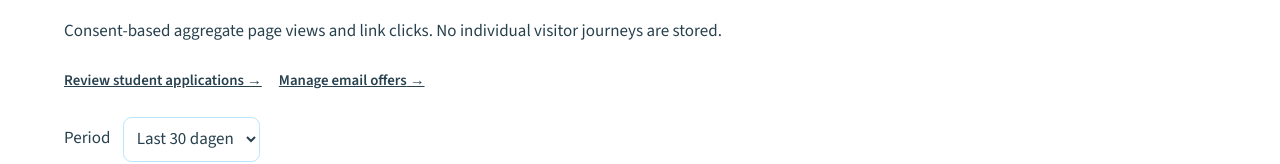
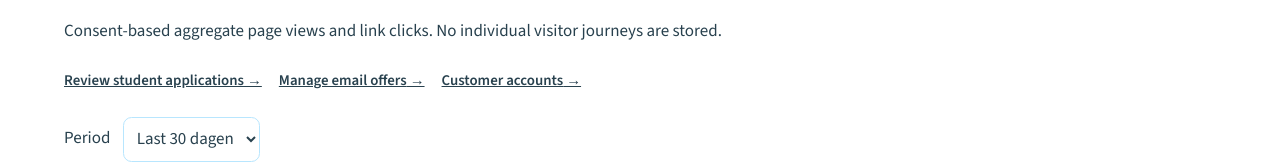
Before and after one commit to Voidd2/schaapsvis, a Next.js app: page /en/beheer/overzicht in a window 1280 px wide. Shown: the part 232-396 px from the top of the page. Built offline with nearby package versions, Linux system fonts and the light colour scheme; no server answers; a web font is replaced by a local one.

Commit message:
Link customer account portal from admin overview

```diff
--- a/src/components/account/SiteAnalyticsPortal.tsx
+++ b/src/components/account/SiteAnalyticsPortal.tsx
@@ -11,10 +11,10 @@ export function SiteAnalyticsPortal({ locale }: { locale: string }) {
   const [loading, setLoading] = useState(true);
   const [days, setDays] = useState(30);
   const labels = locale === "en"
-    ? { title: "Website overview", intro: "Consent-based aggregate page views and link clicks. No individual visitor journeys are stored.", pages: "Most viewed pages", clicks: "Most clicked destinations", engagement: "Page engagement (approximate)", page: "Page", views: "Page views", link: "Link clicks", rate: "Clicks per view", date: "Period", loading: "Loading statistics…", denied: "Statistics are unavailable. Sign in with an approved administrator account from an allowed IP address.", none: "No statistics yet. Analytics are off until explicitly enabled in Cloudflare and a visitor consents.", students: "Review student applications", campaigns: "Manage email offers", range: "Last" }
+    ? { title: "Website overview", intro: "Consent-based aggregate page views and link clicks. No individual visitor journeys are stored.", pages: "Most viewed pages", clicks: "Most clicked destinations", engagement: "Page engagement (approximate)", page: "Page", views: "Page views", link: "Link clicks", rate: "Clicks per view", date: "Period", loading: "Loading statistics…", denied: "Statistics are unavailable. Sign in with an approved administrator account from an allowed IP address.", none: "No statistics yet. Analytics are off until explicitly enabled in Cloudflare and a visitor consents.", students: "Review student applications", campaigns: "Manage email offers", customers: "Customer accounts", range: "Last" }
     : locale === "de"
-      ? { title: "Website-Übersicht", intro: "Aggregierte Seitenaufrufe und Linkklicks nach Einwilligung. Individuelle Besucherpfade werden nicht gespeichert.", pages: "Meistbesuchte Seiten", clicks: "Meistgeklickte Ziele", engagement: "Seiteninteraktion (ungefähr)", page: "Seite", views: "Seitenaufrufe", link: "Linkklicks", rate: "Klicks je Aufruf", date: "Zeitraum", loading: "Statistiken werden geladen…", denied: "Statistiken sind nicht verfügbar. Melden Sie sich mit einem freigegebenen Administratorkonto und einer erlaubten IP-Adresse an.", none: "Noch keine Statistiken. Analytics bleiben deaktiviert, bis sie in Cloudflare freigeschaltet wurden und Besucher einwilligen.", students: "Studentenanträge prüfen", campaigns: "E-Mail-Angebote verwalten", range: "Letzte" }
-      : { title: "Website-overzicht", intro: "Geaggregeerde paginaweergaven en linkklikken na toestemming. Individuele bezoekersroutes worden niet opgeslagen.", pages: "Meest bekeken pagina’s", clicks: "Meest aangeklikte doelen", engagement: "Betrokkenheid per pagina (indicatie)", page: "Pagina", views: "Weergaven", link: "Klikken", rate: "Kliks per weergave", date: "Periode", loading: "Statistieken laden…", denied: "Statistieken zijn niet beschikbaar. Log in met een goedgekeurd beheerdersaccount vanaf een toegestaan IP-adres.", none: "Nog geen statistieken. Analytics blijft uit totdat dit bewust in Cloudflare is aangezet en bezoekers toestemming geven.", students: "Studentaanvragen beoordelen", campaigns: "E-maildeals beheren", range: "Afgelopen" };
+      ? { title: "Website-Übersicht", intro: "Aggregierte Seitenaufrufe und Linkklicks nach Einwilligung. Individuelle Besucherpfade werden nicht gespeichert.", pages: "Meistbesuchte Seiten", clicks: "Meistgeklickte Ziele", engagement: "Seiteninteraktion (ungefähr)", page: "Seite", views: "Seitenaufrufe", link: "Linkklicks", rate: "Klicks je Aufruf", date: "Zeitraum", loading: "Statistiken werden geladen…", denied: "Statistiken sind nicht verfügbar. Melden Sie sich mit einem freigegebenen Administratorkonto und einer erlaubten IP-Adresse an.", none: "Noch keine Statistiken. Analytics bleiben deaktiviert, bis sie in Cloudflare freigeschaltet wurden und Besucher einwilligen.", students: "Studentenanträge prüfen", campaigns: "E-Mail-Angebote verwalten", customers: "Kundenkonten", range: "Letzte" }
+      : { title: "Website-overzicht", intro: "Geaggregeerde paginaweergaven en linkklikken na toestemming. Individuele bezoekersroutes worden niet opgeslagen.", pages: "Meest bekeken pagina’s", clicks: "Meest aangeklikte doelen", engagement: "Betrokkenheid per pagina (indicatie)", page: "Pagina", views: "Weergaven", link: "Klikken", rate: "Kliks per weergave", date: "Periode", loading: "Statistieken laden…", denied: "Statistieken zijn niet beschikbaar. Log in met een goedgekeurd beheerdersaccount vanaf een toegestaan IP-adres.", none: "Nog geen statistieken. Analytics blijft uit totdat dit bewust in Cloudflare is aangezet en bezoekers toestemming geven.", students: "Studentaanvragen beoordelen", campaigns: "E-maildeals beheren", customers: "Klantaccounts", range: "Afgelopen" };
 
   useEffect(() => {
     let active = true;
@@ -55,7 +55,7 @@ export function SiteAnalyticsPortal({ locale }: { locale: string }) {
 
   return <main className="section-wrap max-w-5xl py-12 md:py-16">
     <p className="kapitaal">Schaap’s Vishandel · intern</p><h1 className="text-4xl">{labels.title}</h1><p className="mt-3 max-w-3xl">{labels.intro}</p>
-    <nav className="my-6 flex flex-wrap gap-4 text-sm font-semibold"><Link className="underline" href={`/${locale}/beheer/studenten`}>{labels.students} →</Link><Link className="underline" href={`/${locale}/beheer/emaildeals`}>{labels.campaigns} →</Link></nav>
+    <nav className="my-6 flex flex-wrap gap-4 text-sm font-semibold"><Link className="underline" href={`/${locale}/beheer/studenten`}>{labels.students} →</Link><Link className="underline" href={`/${locale}/beheer/emaildeals`}>{labels.campaigns} →</Link><Link className="underline" href={`/${locale}/beheer/klanten`}>{labels.customers} →</Link></nav>
     <label className="my-5 flex items-center gap-3">{labels.date}<select className="rounded-lg border border-sky-200 bg-white p-2" value={days} onChange={(event) => { setLoading(true); setDays(Number(event.target.value)); }}><option value={7}>{labels.range} 7 dagen</option><option value={30}>{labels.range} 30 dagen</option><option value={90}>{labels.range} 90 dagen</option></select></label>
     {loading ? <p role="status">{labels.loading}</p> : error ? <p role="alert" className="rounded-xl bg-amber-50 p-5">{error}</p> : rows.length === 0 ? <p className="rounded-xl bg-sky-50 p-5">{labels.none}</p> : <div className="grid gap-8 lg:grid-cols-2">
       <section className="rounded-2xl border border-sky-100 bg-white p-5"><h2 className="text-2xl">{labels.pages}</h2><ul className="mt-4 divide-y divide-sky-100">{pageRows.map(([path, count]) => <li className="flex justify-between gap-4 py-3" key={path}><code className="break-all">{path}</code><strong>{count}</strong></li>)}</ul></section>
```
